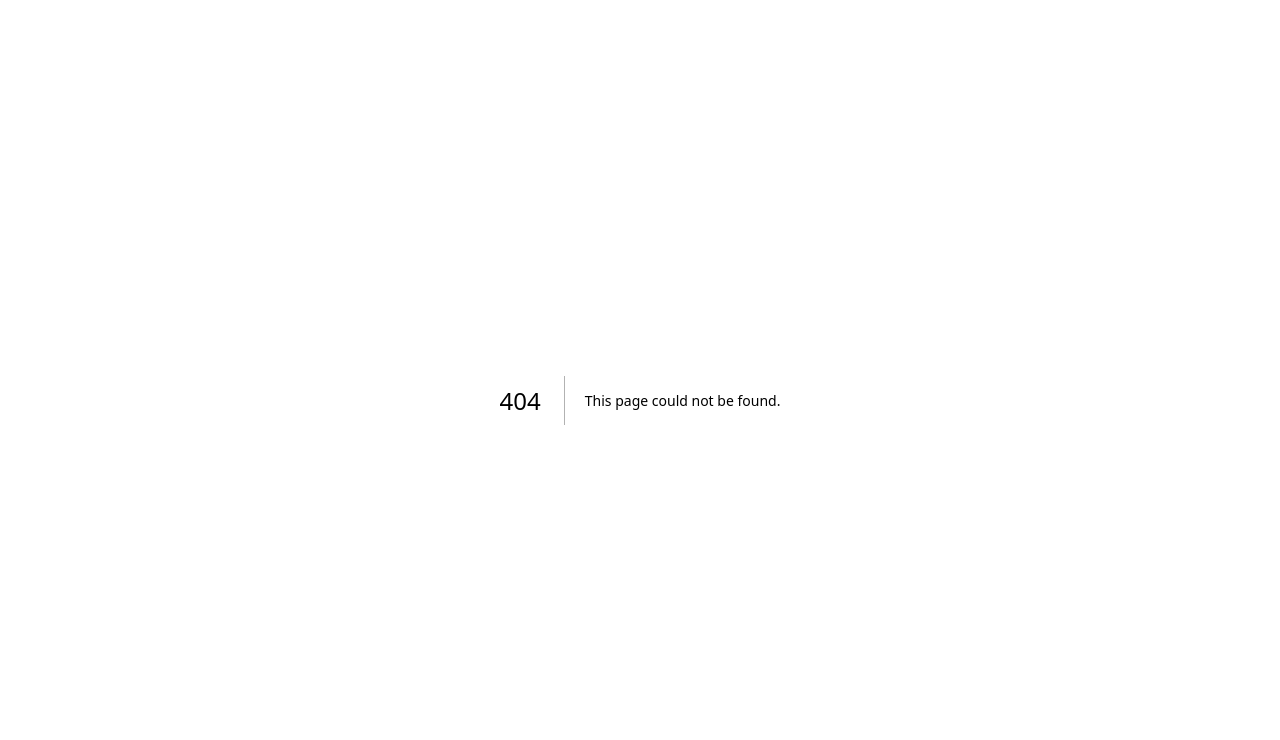
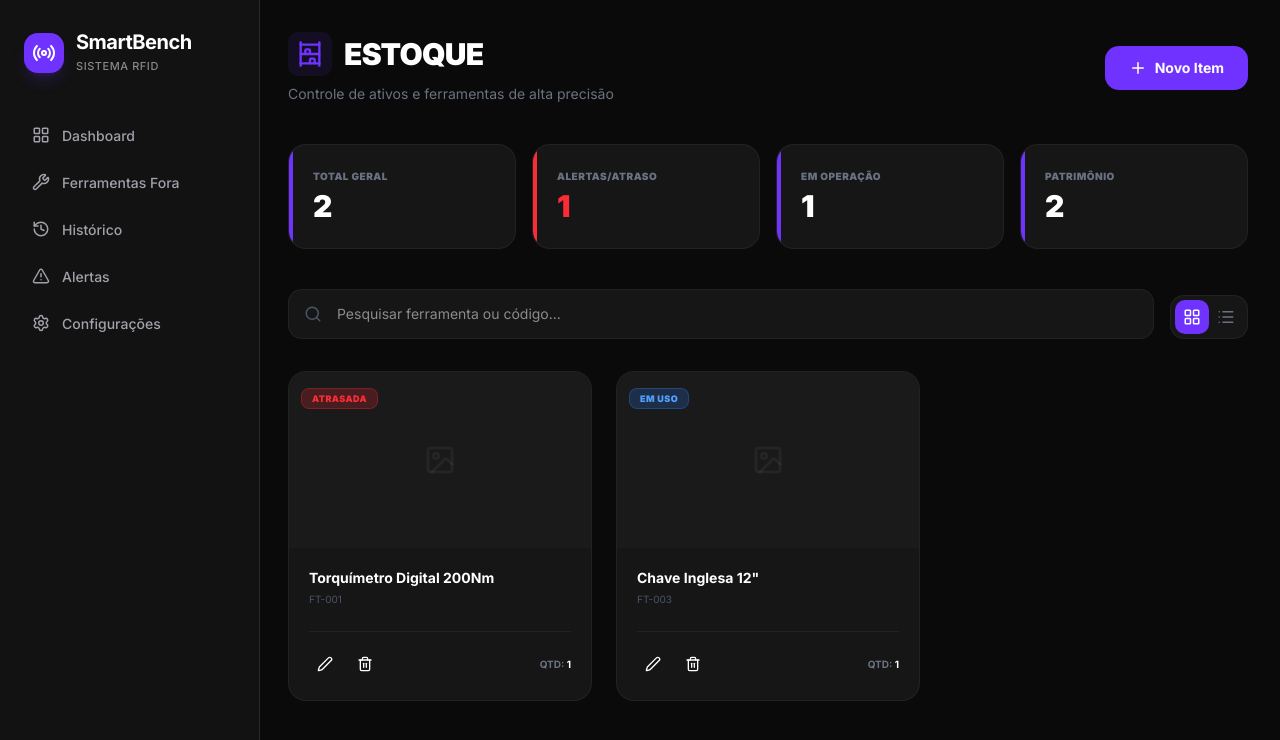
Before and after one commit to tmenezesdev/Projeto-Integrador-3-Semestre, a Next.js app in the folder integrador/frontend/: page /estoque in a window 1280 px wide. Before the commit this address had no page. Shown: the top 740 px of the page. Built offline with nearby package versions, Linux system fonts and the light colour scheme.

Commit message:
pagina de estoque

```diff
--- /dev/null
+++ b/integrador/frontend/src/app/estoque/page.jsx
@@ -0,0 +1,185 @@
+"use client";
+
+import React, { useState, useEffect } from "react";
+import { ShelvingUnit, Plus, Edit2, Trash2, Search, X, Image as ImageIcon, Upload, LayoutGrid, List, Menu } from "lucide-react";
+import SidebarNav from "@/components/Sidebar/page.jsx";
+
+export default function GestaoEstoque() {
+  const [ferramentas, setFerramentas] = useState([]);
+  const [busca, setBusca] = useState("");
+  const [viewMode, setViewMode] = useState("grid");
+  const [isModalOpen, setIsModalOpen] = useState(false);
+  const [itemParaEditar, setItemParaEditar] = useState(null);
+  const [carregado, setCarregado] = useState(false);
+  const [isSidebarOpen, setIsSidebarOpen] = useState(false);
+
+  useEffect(() => {
+    const dadosSalvos = localStorage.getItem("estoque_ferramentas");
+    if (dadosSalvos) {
+      setFerramentas(JSON.parse(dadosSalvos));
+    } else {
+      setFerramentas([
+        { id: "FT-001", nome: "Torquímetro Digital 200Nm", status: "Atrasada", responsavel: "Carlos Silva", quantidade: 1, imagem: "" },
+        { id: "FT-003", nome: 'Chave Inglesa 12"', status: "Em uso", responsavel: "João Silva", quantidade: 1, imagem: "" },
+      ]);
+    }
+    setCarregado(true);
+  }, []);
+
+  const ferramentasFiltradas = ferramentas.filter(f =>
+    f.nome.toLowerCase().includes(busca.toLowerCase()) || f.id.toLowerCase().includes(busca.toLowerCase())
+  );
+
+  if (!carregado) return <div className="bg-[#0a0a0a] min-h-screen"></div>;
+
+  return (
+    <div className="flex min-h-screen bg-[#0a0a0a] text-white font-sans overflow-x-hidden">
+
+      {/* Sidebar - Fixa no Desktop, Overlay no Mobile */}
+      <div className={`fixed inset-y-0 left-0 z-50 w-64 transform bg-[#0a0a0a] transition-transform duration-300 lg:relative lg:translate-x-0 ${isSidebarOpen ? "translate-x-0" : "-translate-x-full"}`}>
+        <SidebarNav />
+      </div>
+
+      {/* Overlay para fechar o menu mobile ao clicar fora */}
+      {isSidebarOpen && (
+        <div className="fixed inset-0 bg-black/80 z-40 lg:hidden" onClick={() => setIsSidebarOpen(false)} />
+      )}
+
+      {/* Container Principal - Ajustado para nunca transbordar */}
+      <main className="flex-1 w-full max-w-full min-w-0 p-4 md:p-8">
+
+        {/* Header Mobile: Menu Hambúrguer */}
+        <div className="lg:hidden flex items-center justify-between mb-6">
+          <button onClick={() => setIsSidebarOpen(true)} className="p-2 bg-[#161616] rounded-lg border border-white/5">
+            <Menu size={24} className="text-[#7033ff]" />
+          </button>
+          <span className="font-black text-sm tracking-tighter">SMART<span className="text-[#7033ff]">BENCH</span></span>
+          <div className="w-10" />
+        </div>
+
+        {/* Cabeçalho */}
+        <header className="flex flex-col sm:flex-row sm:items-center justify-between gap-6 mb-10">
+          <div>
+            <div className="flex items-center gap-3 mb-2">
+              <div className="p-2 bg-[#7033ff]/10 rounded-lg">
+                 <ShelvingUnit size={28} className="text-[#7033ff]" />
+              </div>
+              <h1 className="text-2xl md:text-3xl font-black tracking-tight uppercase">Estoque</h1>
+            </div>
+            <p className="text-gray-500 text-xs md:text-sm">Controle de ativos e ferramentas de alta precisão</p>
+          </div>
+
+          <button
+            onClick={() => {
+              setItemParaEditar({ id: `FT-${Math.floor(Math.random() * 1000)}`, nome: "", status: "Disponível", responsavel: "-", quantidade: 1, imagem: "" });
+              setIsModalOpen(true);
+            }}
+            className="flex items-center justify-center gap-2 bg-[#7033ff] px-6 py-3 rounded-xl font-bold hover:brightness-110 transition-all text-sm"
+          >
+            <Plus size={18} /> Novo Item
+          </button>
+        </header>
+
+        {/* Métricas Responsivas: 1 col no celular, 2 no tablet, 4 no desktop */}
+        <div className="grid grid-cols-1 sm:grid-cols-2 lg:grid-cols-4 gap-4 mb-10">
+          <StatCard label="Total Geral" value={ferramentas.length} icon="box" />
+          <StatCard label="Alertas/Atraso" value={ferramentas.filter(f => f.status === "Atrasada").length} icon="alert" isAlert />
+          <StatCard label="Em Operação" value={ferramentas.filter(f => f.status === "Em uso").length} icon="pulse" />
+          <StatCard label="Patrimônio" value={ferramentas.length} icon="shield" />
+        </div>
+
+        {/* Busca e Filtros */}
+        <div className="flex flex-col md:flex-row gap-4 mb-8">
+          <div className="relative flex-1">
+            <Search className="absolute left-4 top-1/2 -translate-y-1/2 text-gray-600" size={18} />
+            <input
+              type="text" placeholder="Pesquisar ferramenta ou código..."
+              className="w-full bg-[#161616] border border-white/5 rounded-xl py-3.5 pl-12 pr-4 outline-none focus:border-[#7033ff]/50 text-sm transition-all"
+              onChange={(e) => setBusca(e.target.value)}
+            />
+          </div>
+          <div className="flex bg-[#161616] p-1 rounded-xl border border-white/5 w-fit self-end">
+            <button onClick={() => setViewMode("grid")} className={`p-2 rounded-lg ${viewMode === "grid" ? "bg-[#7033ff]" : "text-gray-500"}`}><LayoutGrid size={18}/></button>
+            <button onClick={() => setViewMode("list")} className={`p-2 rounded-lg ${viewMode === "list" ? "bg-[#7033ff]" : "text-gray-500"}`}><List size={18}/></button>
+          </div>
+        </div>
+
+        {/* Grid de Ferramentas - Ajustado para Mobile */}
+        {viewMode === "grid" ? (
+          <div className="grid grid-cols-1 sm:grid-cols-2 xl:grid-cols-3 2xl:grid-cols-4 gap-6">
+            {ferramentasFiltradas.map((item) => (
+              <div key={item.id} className="bg-[#161616] border border-white/5 rounded-2xl overflow-hidden flex flex-col group transition-all">
+                <div className="relative h-44 bg-[#1a1a1a] flex items-center justify-center p-4">
+                  {item.imagem ? <img src={item.imagem} className="max-h-full object-contain" /> : <ImageIcon size={32} className="text-white/5" />}
+                  <div className="absolute top-3 left-3"><StatusBadge status={item.status} /></div>
+                </div>
+                <div className="p-5">
+                  <h3 className="font-bold text-sm mb-1 truncate">{item.nome}</h3>
+                  <p className="text-[10px] text-gray-600 font-mono mb-6 uppercase">{item.id}</p>
+                  <div className="flex items-center justify-between pt-4 border-t border-white/5">
+                    <div className="flex gap-2">
+                      <button onClick={() => {setItemParaEditar(item); setIsModalOpen(true);}} className="p-2 hover:text-[#7033ff] transition-colors"><Edit2 size={16}/></button>
+                      <button className="p-2 hover:text-red-500 transition-colors"><Trash2 size={16}/></button>
+                    </div>
+                    <span className="text-[10px] font-bold text-gray-500 uppercase">Qtd: <span className="text-white">{item.quantidade}</span></span>
+                  </div>
+                </div>
+              </div>
+            ))}
+          </div>
+        ) : (
+          /* Tabela vira cards no mobile para não quebrar layout */
+          <div className="bg-[#161616] rounded-2xl border border-white/5 overflow-hidden overflow-x-auto">
+            <table className="w-full text-left min-w-[600px]">
+              <thead className="bg-white/5 text-[10px] uppercase font-black text-gray-500">
+                <tr>
+                  <th className="px-6 py-4">Ferramenta</th>
+                  <th className="px-6 py-4">Status</th>
+                  <th className="px-6 py-4">Responsável</th>
+                  <th className="px-6 py-4 text-right">Ações</th>
+                </tr>
+              </thead>
+              <tbody className="divide-y divide-white/5 text-sm">
+                {ferramentasFiltradas.map((item) => (
+                  <tr key={item.id} className="hover:bg-white/[0.02]">
+                    <td className="px-6 py-4 font-bold">{item.nome}</td>
+                    <td className="px-6 py-4"><StatusBadge status={item.status} /></td>
+                    <td className="px-6 py-4 text-gray-400">{item.responsavel}</td>
+                    <td className="px-6 py-4 text-right">
+                       <div className="flex justify-end gap-2 text-gray-500">
+                         <button className="p-1 hover:text-white"><Edit2 size={16}/></button>
+                         <button className="p-1 hover:text-red-500"><Trash2 size={16}/></button>
+                       </div>
+                    </td>
+                  </tr>
+                ))}
+              </tbody>
+            </table>
+          </div>
+        )}
+      </main>
+    </div>
+  );
+}
+
+// Subcomponentes com Design Corrigido
+function StatCard({ label, value, isAlert }) {
+  return (
+    <div className="bg-[#161616] border border-white/5 rounded-2xl p-6 relative overflow-hidden">
+      <div className={`absolute top-0 left-0 w-1 h-full ${isAlert ? 'bg-red-500' : 'bg-[#7033ff]'}`} />
+      <span className="text-[10px] uppercase font-black text-gray-500 tracking-wider block mb-1">{label}</span>
+      <span className={`text-3xl font-black ${isAlert ? 'text-red-500' : 'text-white'}`}>{value}</span>
+    </div>
+  );
+}
+
+function StatusBadge({ status }) {
+  const isAtrasada = status === "Atrasada";
+  return (
+    <span className={`text-[9px] px-2.5 py-1 rounded-md font-black uppercase tracking-wider ${
+      isAtrasada ? "bg-red-500/20 text-red-500 border border-red-500/30" : "bg-blue-500/20 text-blue-400 border border-blue-500/30"
+    }`}>
+      {status}
+    </span>
+  );
+}
```
